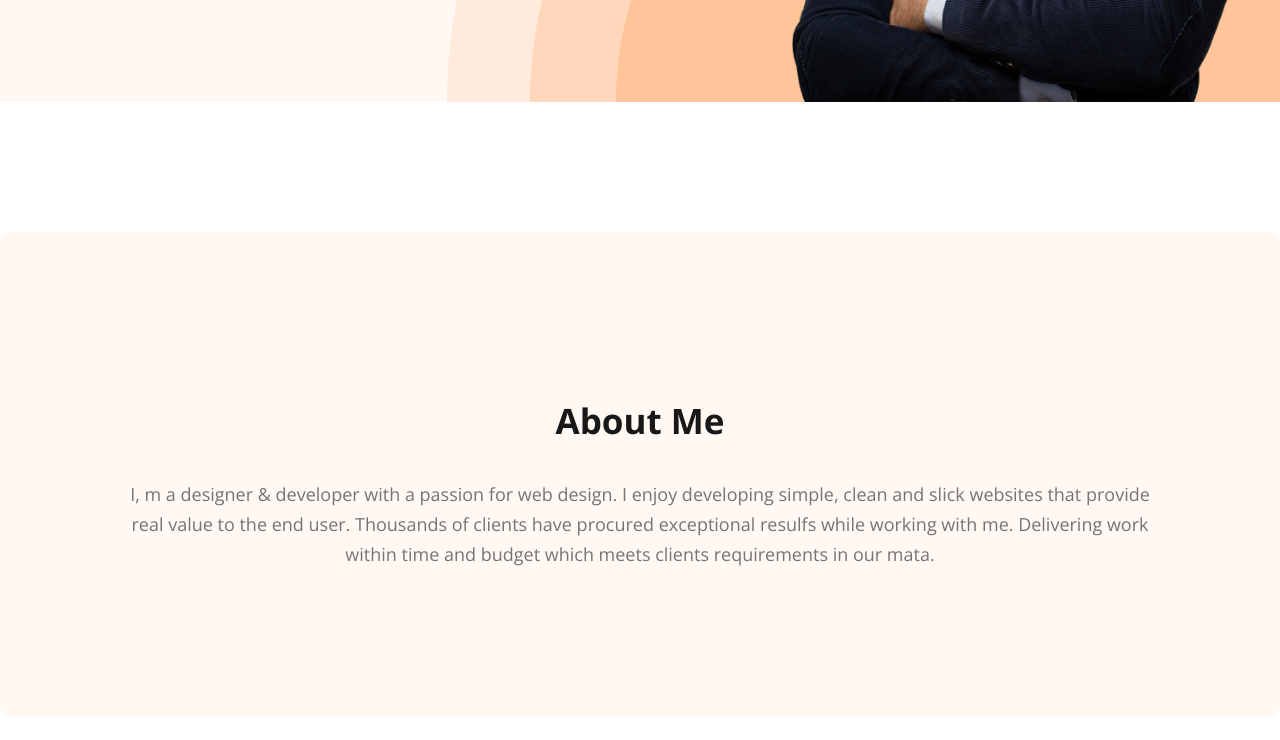
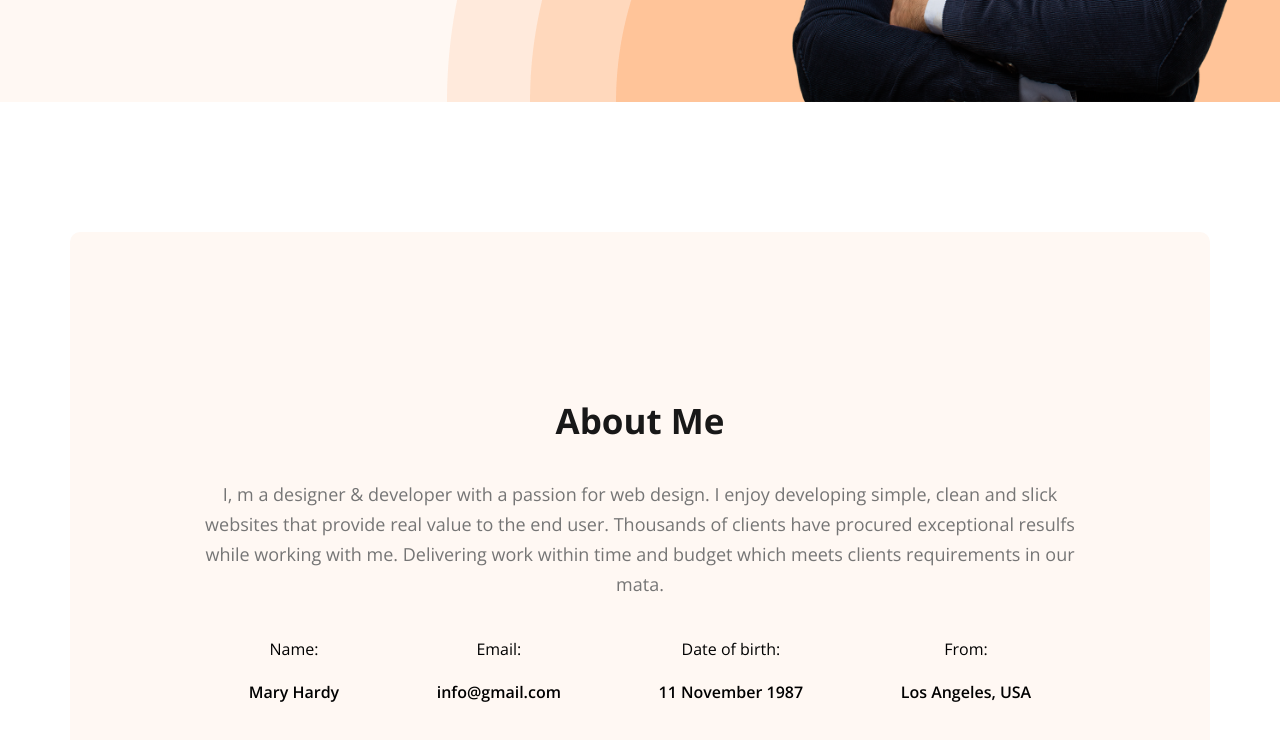
Before and after one commit to tanzilamd/developer-portfolio, a plain HTML site: page index.html in a window 1280 px wide. Shown: the part 658-1398 px from the top of the page. Drawn offline with nearby package versions, Linux system fonts and the light colour scheme.

Commit message:
about section completed

```diff
--- a/index.html
+++ b/index.html
@@ -36,6 +36,25 @@
         <section class="about">
             <h3 class="section-title">About Me</h3>
             <p class="section-description">I, m a designer & developer with a passion for web design. I enjoy developing simple, clean and slick websites that provide real value to the end user. Thousands of clients have procured exceptional resulfs while working with me. Delivering work within time and budget which meets clients requirements in our mata.</p>
+
+            <div class="about-info-container">
+                <div class="about-info">
+                    <h4 class="info">Name:</h4>
+                    <p class="info-description">Mary Hardy</p>
+                </div>
+                <div class="about-info">
+                    <h4 class="info">Email:</h4>
+                    <p class="info-description">info@gmail.com</p>
+                </div>
+                <div class="about-info">
+                    <h4 class="info">Date of birth:</h4>
+                    <p class="info-description">11 November 1987</p>
+                </div>
+                <div class="about-info">
+                    <h4 class="info">From:</h4>
+                    <p class="info-description">Los Angeles, USA</p>
+                </div>
+            </div>
         </section>
     </main>
 
--- a/style/style.css
+++ b/style/style.css
@@ -94,7 +94,10 @@ nav a {
 }
 
 /* Main Section */
-
+main {
+    max-width: 1140px;
+    margin: 0 auto;
+}
 /* About Section */
 .about {
     border-radius: 10px;
@@ -102,3 +105,16 @@ nav a {
     padding: 130px;
     margin: 130px 0;
 }
+.about-info-container {
+    display: flex;
+    justify-content: space-around;
+}
+.about-info{
+    text-align: center;
+}
+.about-info > .info {
+    font-weight: 400;
+}
+.about-info > .info-description {
+    font-weight: 600;
+}
```
